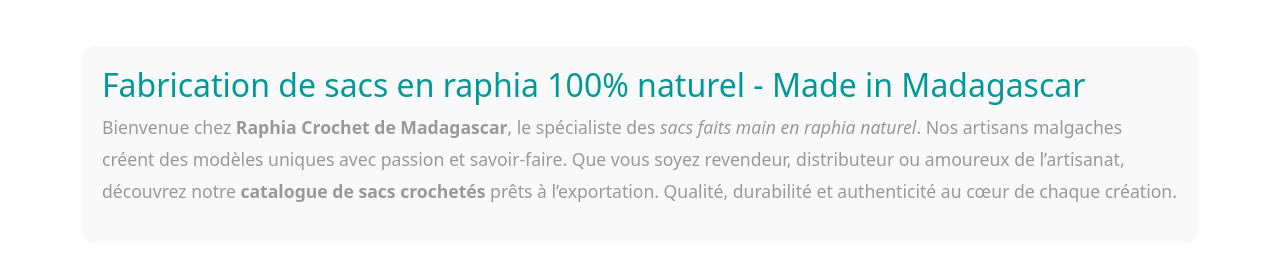
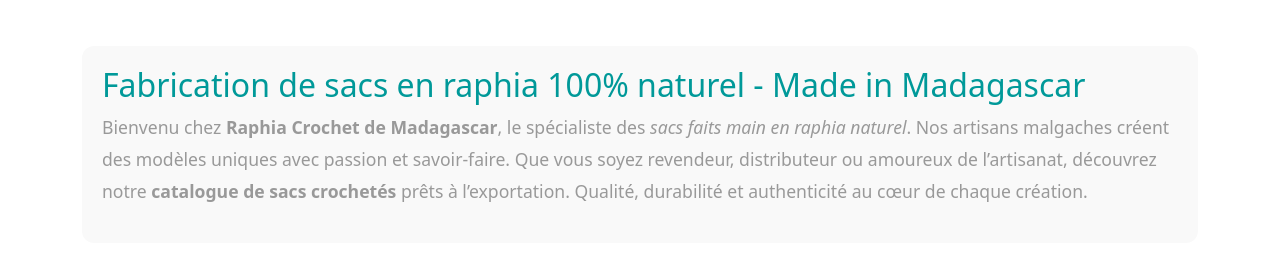
Before and after one commit to Tendry-Rkt56/raphia-crochet, a plain HTML site: page index.html in a window 1280 px wide. Shown: the part 267-545 px from the top of the page. Drawn offline with Linux system fonts and the light colour scheme.

Commit message:
miverina

```diff
--- a/index.html
+++ b/index.html
@@ -76,7 +76,7 @@ https://templatemo.com/tm-556-catalog-z
             <section style="background-color: #f9f9f9; padding: 20px; border-radius: 12px;">
                 <h2 class="tm-text-primary">Fabrication de sacs en raphia 100% naturel - Made in Madagascar</h2>
                 <p style="font-size: 1.1rem;">
-                    Bienvenue chez <strong>Raphia Crochet de Madagascar</strong>, le spécialiste des <em>sacs faits main en raphia naturel</em>. Nos artisans malgaches créent des modèles uniques avec passion et savoir-faire. Que vous soyez revendeur, distributeur ou amoureux de l’artisanat, découvrez notre <strong>catalogue de sacs crochetés</strong> prêts à l’exportation. Qualité, durabilité et authenticité au cœur de chaque création.
+                    Bienvenu chez <strong>Raphia Crochet de Madagascar</strong>, le spécialiste des <em>sacs faits main en raphia naturel</em>. Nos artisans malgaches créent des modèles uniques avec passion et savoir-faire. Que vous soyez revendeur, distributeur ou amoureux de l’artisanat, découvrez notre <strong>catalogue de sacs crochetés</strong> prêts à l’exportation. Qualité, durabilité et authenticité au cœur de chaque création.
                 </p>
             </section>
         </div>
```
